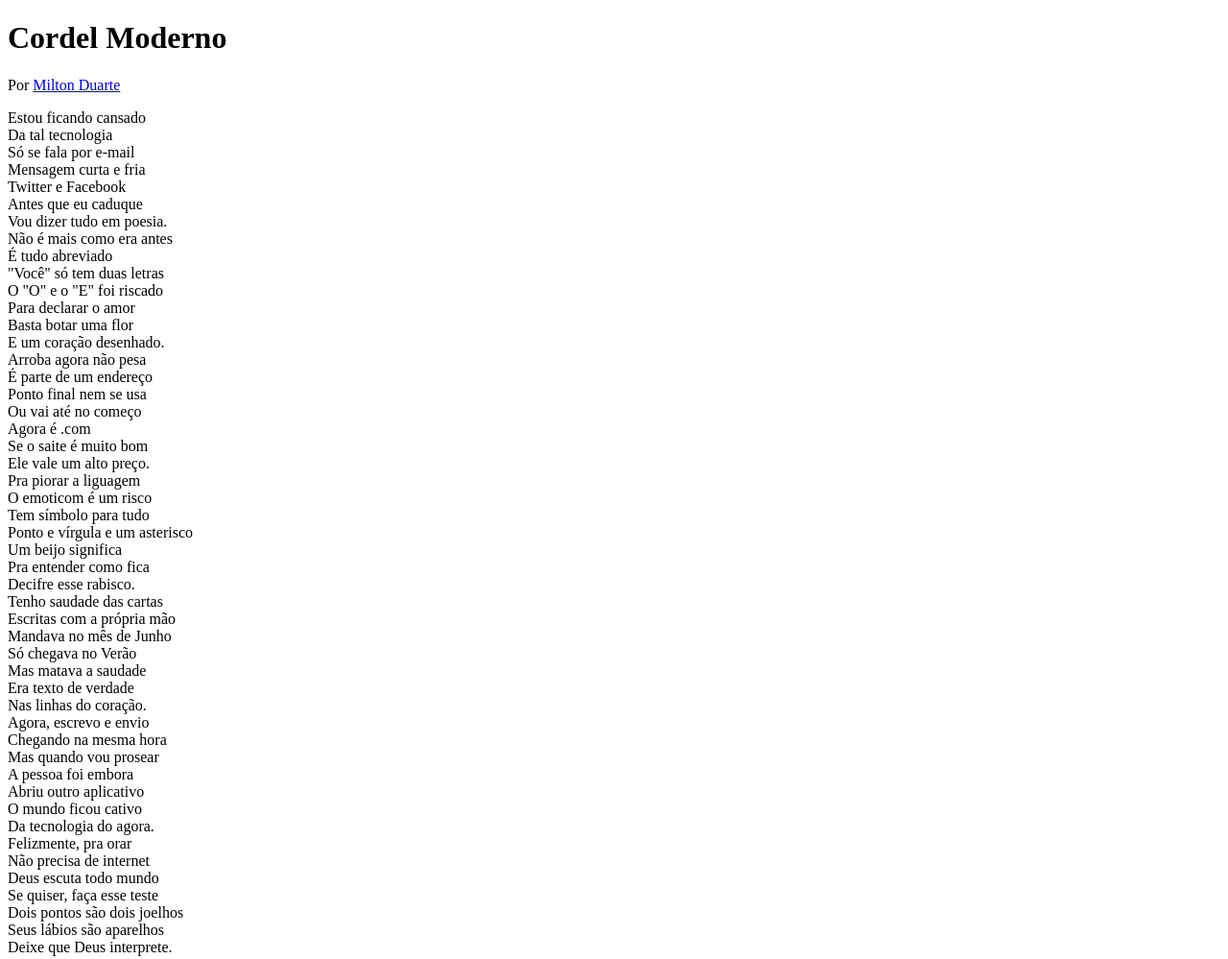
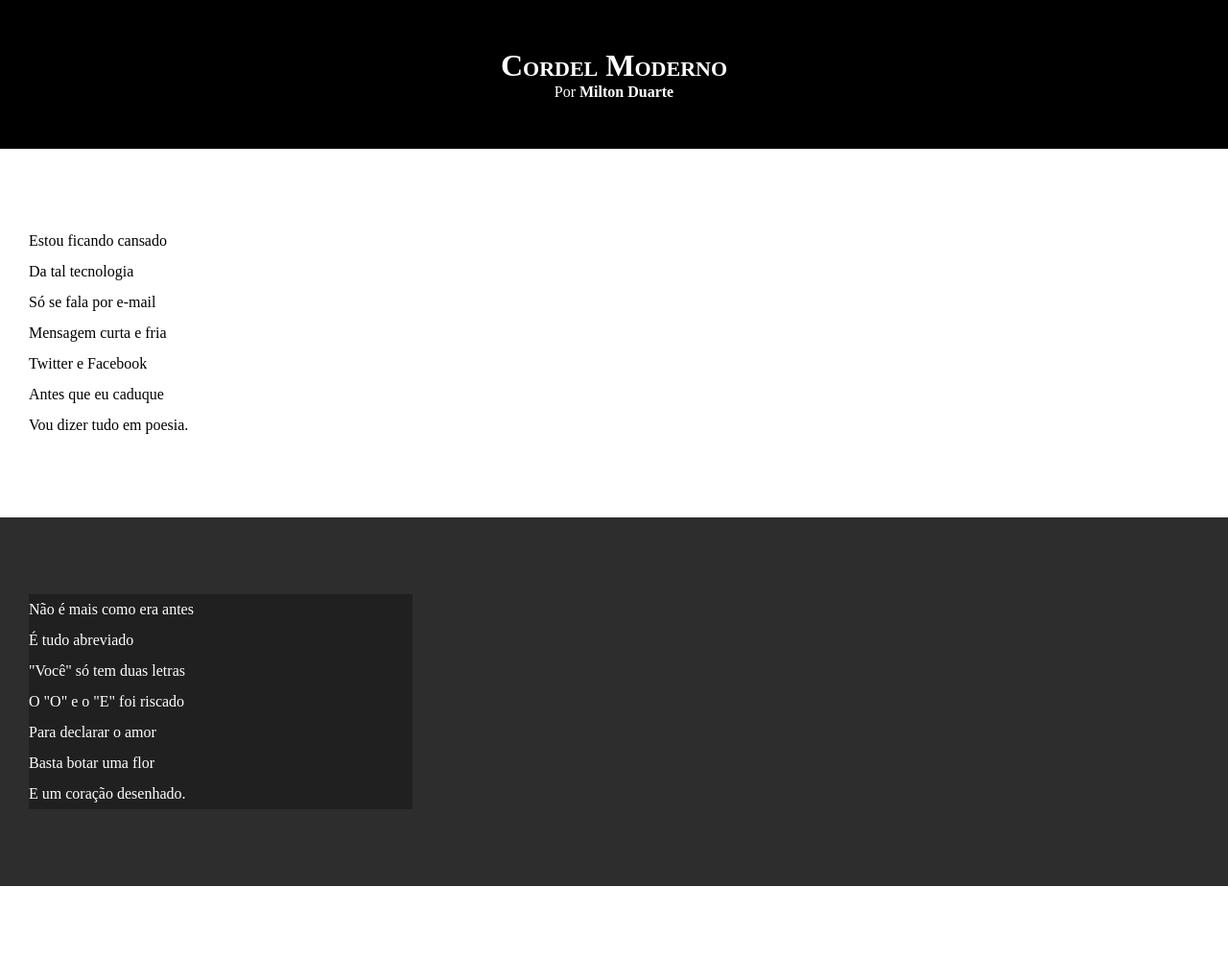
Before and after one commit to JailsonFr/Html-CSS, a plain HTML site: page Desafios/d011explained/index.html in a window 1280 px wide. Shown: the top 999 px of the page at 96% size. Drawn offline with Linux system fonts and the light colour scheme.

Commit message:
Atualizei o d011 explained

```diff
--- a/Desafios/d011explained/index.html
+++ b/Desafios/d011explained/index.html
@@ -4,6 +4,7 @@
     <meta charset="UTF-8">
     <meta name="viewport" content="width=device-width, initial-scale=1.0">
     <title>Cordel Moderno</title>
+    <link rel="stylesheet" href="style.css">
 </head>
 <body>
     <header>
@@ -15,7 +16,8 @@
                 </header>
         </p>
 
-    <section>
+    <section class="normal">
+        <p>
             Estou ficando cansado <br>
             Da tal tecnologia <br>
             Só se fala por e-mail <br>
@@ -23,9 +25,11 @@
             Twitter e Facebook <br>
             Antes que eu caduque <br>
             Vou dizer tudo em poesia.
+        </p>
     </section>
 
-    <section>
+    <section class="imagem">
+        <p>
             Não é mais como era antes <br>
             É tudo abreviado <br>
             "Você" só tem duas letras <br>
@@ -33,9 +37,11 @@
             Para declarar o amor <br>
             Basta botar uma flor <br>
             E um coração desenhado.
+        </p>
     </section>
 
-    <section>
+    <section class="normal">
+        <p>
             Arroba agora não pesa <br>
             É parte de um endereço <br>
             Ponto final nem se usa <br>
@@ -50,9 +56,11 @@
             Um beijo significa <br>
             Pra entender como fica <br>
             Decifre esse rabisco.
+        </p>
     </section>
 
-    <section>
+    <section class="imagem">
+        <p>
             Tenho saudade das cartas <br>
             Escritas com a própria mão <br>
             Mandava no mês de Junho <br>
@@ -60,9 +68,11 @@
             Mas matava a saudade <br>
             Era texto de verdade <br>
             Nas linhas do coração.
+        </p>
     </section>
 
-    <section>
+    <section class="normal">
+        <p>
             Agora, escrevo e envio <br>
             Chegando na mesma hora <br>
             Mas quando vou prosear <br>
@@ -77,6 +87,7 @@
             Dois pontos são dois joelhos <br>
             Seus lábios são aparelhos <br>
             Deixe que Deus interprete.
+        </p>
     </section>
 
     <footer>
--- /dev/null
+++ b/Desafios/d011explained/style.css
@@ -0,0 +1,66 @@
+@charset "UTF-8";
+
+*{
+    margin: 0px;
+    padding: 0px;
+}
+
+html, body{
+    height: 100vh;
+    background-color: darkgray;
+}
+
+header{
+    background-color: black;
+    color: white;
+    text-align: center;
+}
+
+header h1{
+    padding-top: 50px;
+    font-variant: small-caps;
+}
+
+header p{
+    padding-bottom: 50px;
+}
+
+header a, footer a{
+    color: white;
+    text-decoration: none;
+    font-weight: bolder;
+}
+
+header a:hover, footer a:hover{
+    text-decoration: underline;
+}
+
+section{
+    padding-top: 10vh;
+    padding-bottom: 10vh;
+    line-height: 2em;
+    padding-left: 30px;
+}
+
+section.normal{
+    background-color: white;
+    color: black;
+}
+
+section.imagem{
+    background-color: rgb(45, 45, 45);
+    color: white
+}
+
+section.imagem p{
+    width: 400px;
+    background-color: rgb(32, 32, 32);
+
+}
+
+footer {
+    background-color: black;
+    color: white;
+    text-align: center;
+    padding: 10px;
+}
```
Lines whose indentation alone changed are shown as unchanged.
